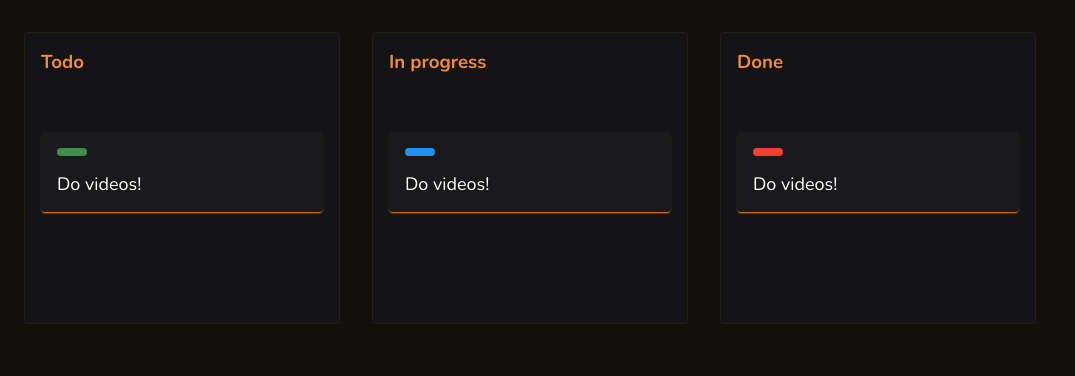
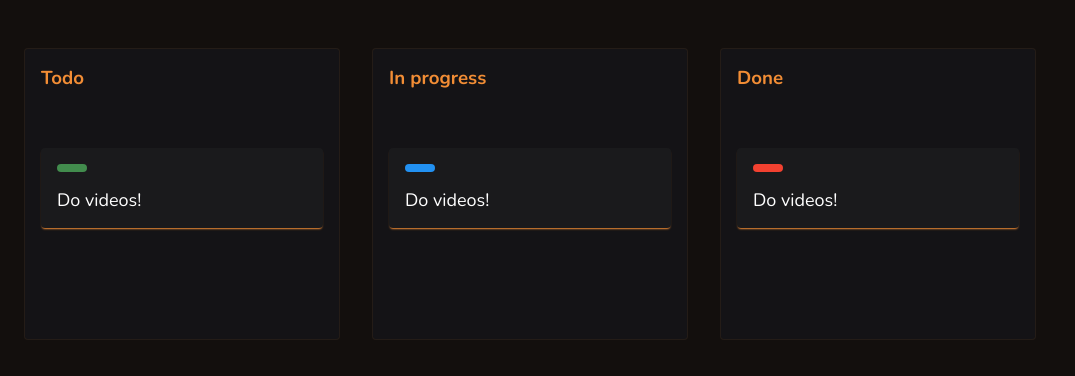
Before and after one commit to Raafa1993/Projeto-Drag-and-Drop, a plain HTML site: page index.html in a window 1280 px wide. Shown: the whole page, without its empty margins (0-1075 px from the left). Drawn offline with nearby package versions, Linux system fonts and the light colour scheme.

Commit message:
adicionando pasta Assets

```diff
--- a/style.css
+++ b/style.css
@@ -16,7 +16,7 @@ body {
     background: #141316;
     border: 1px solid #fd951f11;
     border-radius: 4px;
-    margin: 0 16px;
+    margin: 16px 16px;
 }
 
 .board h3 {
```
Also changed, not shown: Assets/img_Drag_Drop_finalizado.PNG (added).
